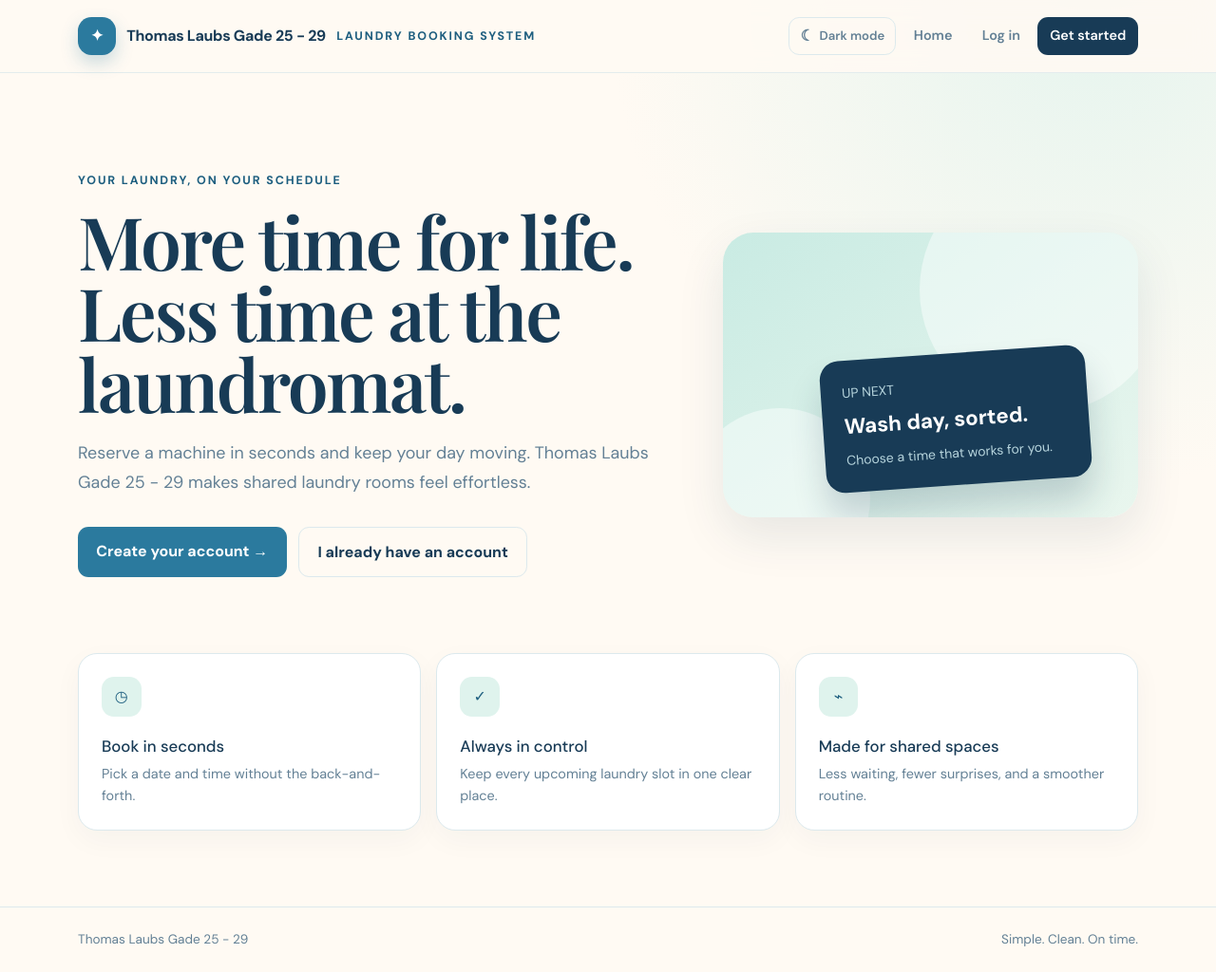
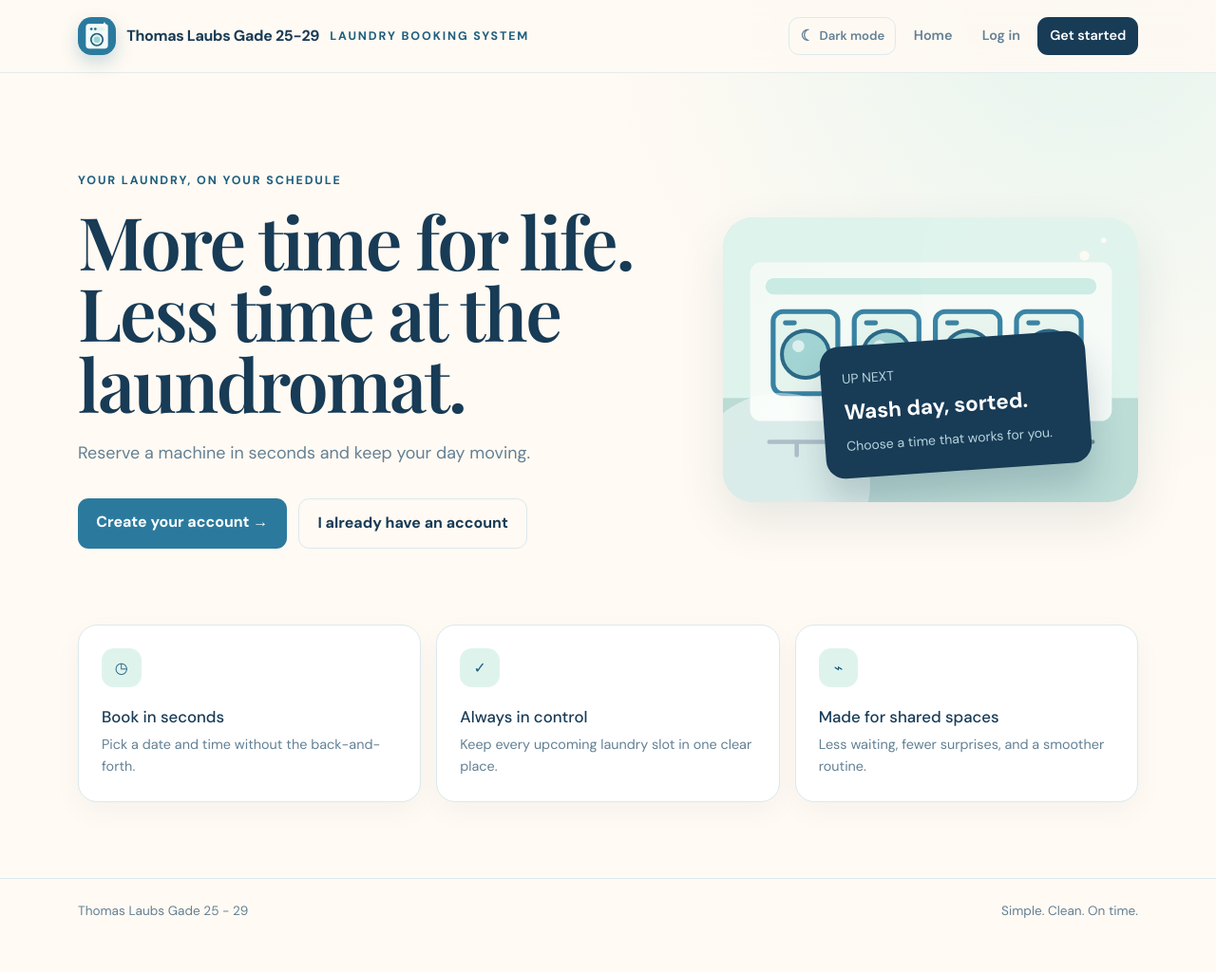
Before and after one commit to elgrandebashky/TLGLaundry, a Flask app: page / in a window 1280 px wide. Shown: the whole page at 95% size. After the commit the page ends 967 px from the top, so only its background shows below. Run offline with Flask 3, Linux system fonts and the light colour scheme.

Commit message:
Update project

```diff
--- a/static/style.css
+++ b/static/style.css
@@ -62,12 +62,8 @@ a:hover { color: var(--ink); }
 }
 
 .brand-mark {
-    display: grid;
     width: 2.5rem;
     height: 2.5rem;
-    place-items: center;
-    color: white;
-    background: var(--blue);
     border-radius: .9rem;
     box-shadow: 0 8px 18px rgba(43, 122, 158, .25);
 }
@@ -112,6 +108,14 @@ h2 { font-size: clamp(2rem, 4vw, 3.1rem); }
     background: linear-gradient(145deg, #c9ebe3, #e9f6ee);
     border-radius: 2rem;
     box-shadow: var(--shadow);
+}
+.laundromat-illustration {
+    position: absolute;
+    inset: 0;
+    width: 100%;
+    height: 100%;
+    object-fit: cover;
+    opacity: .92;
 }
 .hero-art::before, .hero-art::after {
     position: absolute;
--- a/templates/base.html
+++ b/templates/base.html
@@ -20,8 +20,8 @@
     <nav class="site-nav">
         <div class="container d-flex align-items-center justify-content-between">
             <a class="brand" href="{{ url_for('home') }}">
-                <span class="brand-mark">✦</span>
-                <span>Thomas Laubs Gade 25 - 29 </span>
+                <img class="brand-mark" src="{{ url_for('static', filename='laundry-logo.svg') }}" alt="Laundry logo">
+                <span>Thomas Laubs Gade 25-29 </span>
                 <span class="eyebrow">Laundry Booking System</span>
             </a>
             <div class="nav-links">
--- a/templates/home.html
+++ b/templates/home.html
@@ -8,7 +8,7 @@
                 <div class="hero-copy">
                     <div class="eyebrow">Your laundry, on your schedule</div>
                     <h1>More time for life. Less time at the laundromat.</h1>
-                    <p class="lead">Reserve a machine in seconds and keep your day moving. Thomas Laubs Gade 25 - 29 makes shared laundry rooms feel effortless.</p>
+                    <p class="lead">Reserve a machine in seconds and keep your day moving. </p>
                     <div class="hero-actions">
                         {% if current_user.is_authenticated %}
                             <a class="btn btn-brand" href="{{ url_for('book') }}">Reserve a slot <span aria-hidden="true">→</span></a>
@@ -22,6 +22,7 @@
             </div>
             <div class="col-lg-5">
                 <div class="hero-art" aria-label="Laundry booking overview">
+                    <img class="laundromat-illustration" src="{{ url_for('static', filename='laundromat-illustration.svg') }}" alt="Illustration of a laundromat with washing machines">
                     <div class="art-card">
                         <small>UP NEXT</small>
                         <strong>Wash day, sorted.</strong>
```
Also changed, not shown: static/laundromat-illustration.svg (added), static/laundry-logo.svg (added).
